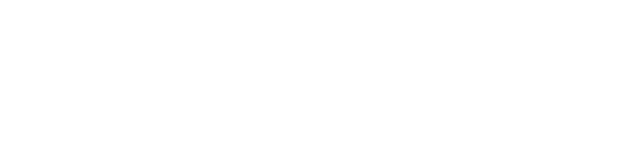
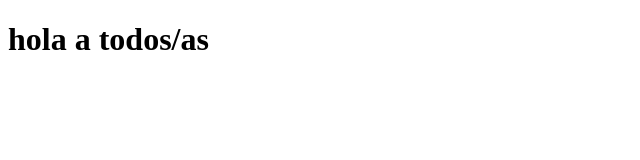
Before and after one commit to ericmax-gomez/clase_3_3_2023, a plain HTML site: page index.html in a window 1280 px wide. Shown: the whole page, without its empty margins (0-640 px from the left). Drawn offline with Linux system fonts and the light colour scheme.

Commit message:
agregamos el h1

```diff
--- a/index.html
+++ b/index.html
@@ -7,7 +7,7 @@
     <title>git</title>
 </head>
 <body>
-
+        <h1>hola a todos/as</h1>
 
 
 </body>
```
